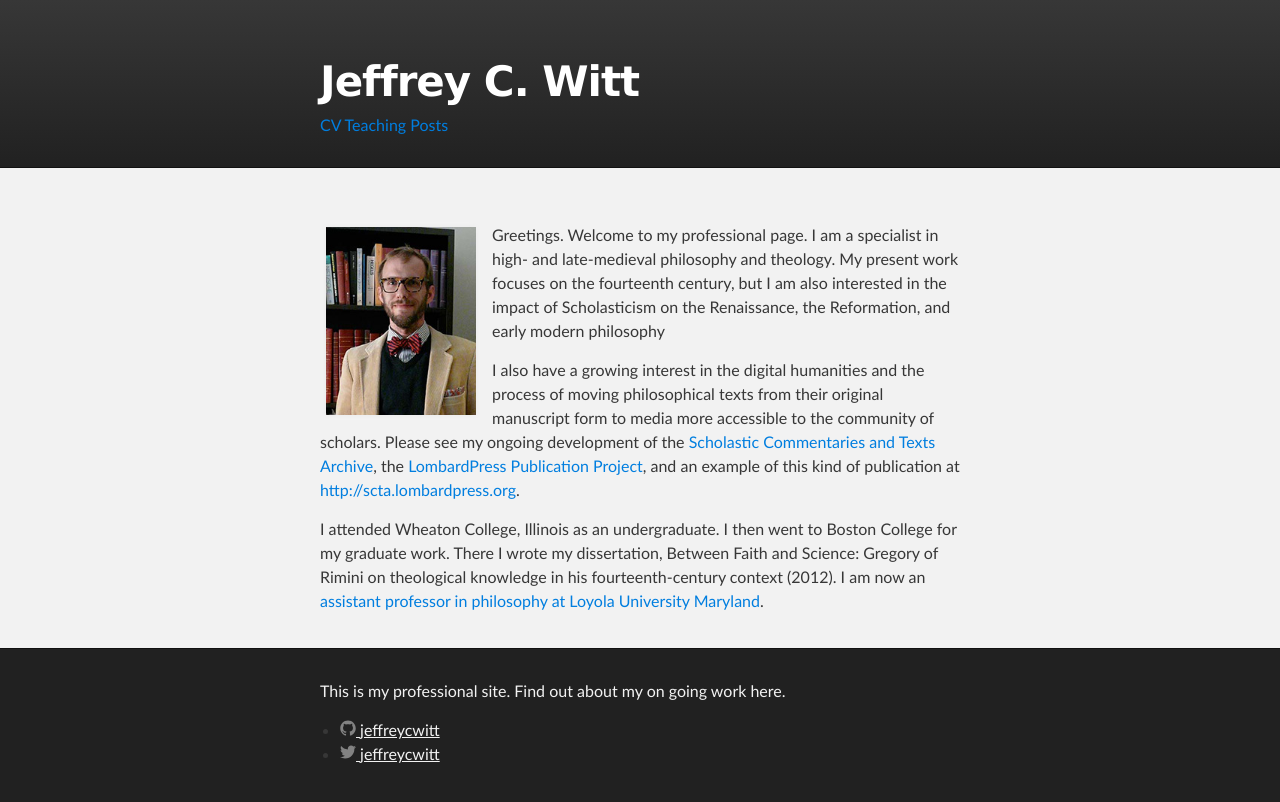
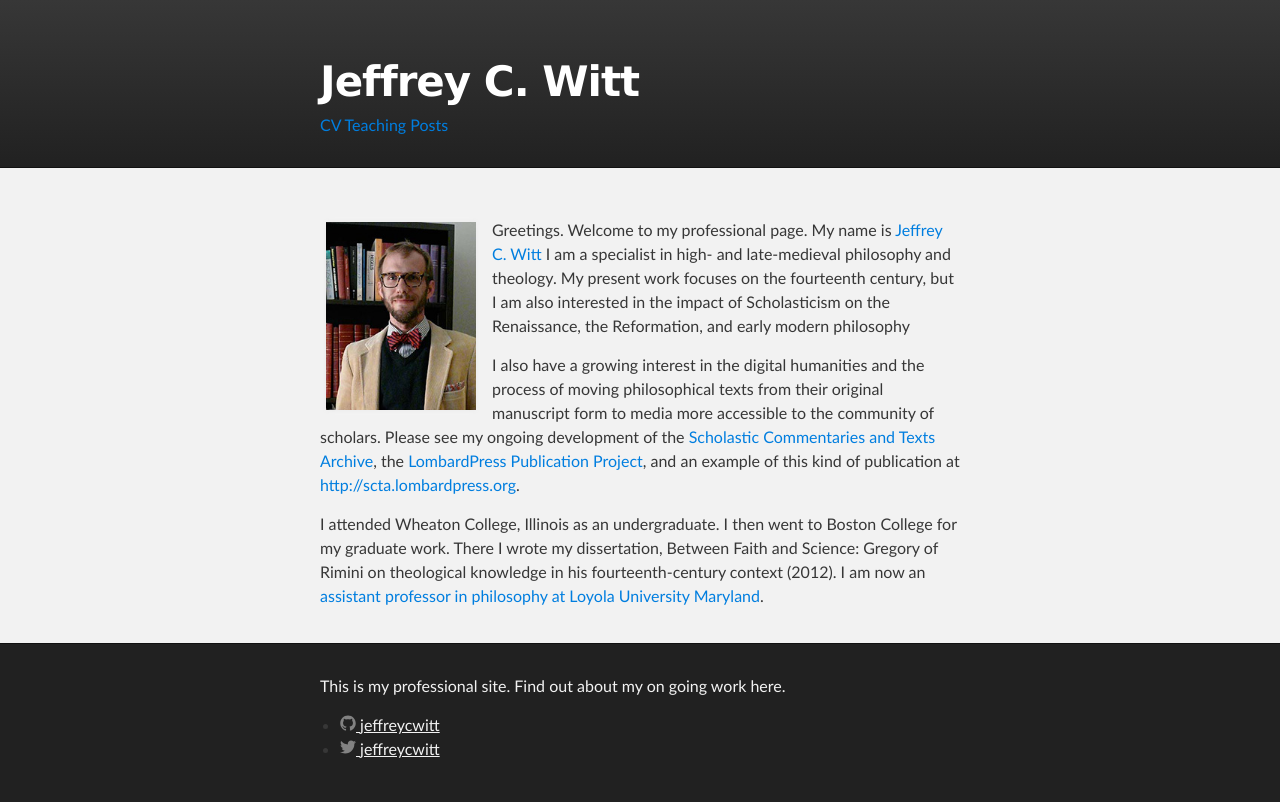
Before and after one commit to jeffreycwitt/jeffreycwitt.github.io, a Jekyll site: the page built from index.md, in a window 1280 px wide. Shown: the top 802 px of the page. Built offline with Jekyll 4.4.1, drawn with Linux system fonts in a browser that asks for light colours.

Commit message:
added rdf prefix and #me profile"

```diff
--- a/_layouts/default.html
+++ b/_layouts/default.html
@@ -12,7 +12,7 @@
     <title>{{ site.title | default: site.github.repository_name }}</title>
   </head>
 
-  <body>
+  <body prefix="rdf: http://www.w3.org/1999/02/22-rdf-syntax-ns# rdfs: http://www.w3.org/2000/01/rdf-schema# owl: http://www.w3.org/2002/07/owl# xsd: http://www.w3.org/2001/XMLSchema# dcterms: http://purl.org/dc/terms/ dctypes: http://purl.org/dc/dcmitype/ foaf: http://xmlns.com/foaf/0.1/ v: http://www.w3.org/2006/vcard/ns# pimspace: http://www.w3.org/ns/pim/space# cc: http://creativecommons.org/ns# skos: http://www.w3.org/2004/02/skos/core# prov: http://www.w3.org/ns/prov# qb: http://purl.org/linked-data/cube# schema: http://schema.org/ rsa: http://www.w3.org/ns/auth/rsa# cert: http://www.w3.org/ns/auth/cert# cal: http://www.w3.org/2002/12/cal/ical# wgs: http://www.w3.org/2003/01/geo/wgs84_pos# org: http://www.w3.org/ns/org# biblio: http://purl.org/net/biblio# bibo: http://purl.org/ontology/bibo/ book: http://purl.org/NET/book/vocab# ov: http://open.vocab.org/terms/ sioc: http://rdfs.org/sioc/ns# doap: http://usefulinc.com/ns/doap# dbr: http://dbpedia.org/resource/ dbp: http://dbpedia.org/property/ sio: http://semanticscience.org/resource/ opmw: http://www.opmw.org/ontology/ deo: http://purl.org/spar/deo/ doco: http://purl.org/spar/doco/ cito: http://purl.org/spar/cito/ fabio: http://purl.org/spar/fabio/ oa: http://www.w3.org/ns/oa# as: https://www.w3.org/ns/activitystreams# ldp: http://www.w3.org/ns/ldp# solid: http://www.w3.org/ns/solid/terms# acl: http://www.w3.org/ns/auth/acl# dio: https://w3id.org/dio#">
 
     <!-- HEADER -->
     <div id="header_wrap" class="outer">
--- a/index.md
+++ b/index.md
@@ -6,9 +6,20 @@
 ---
 
 
-<img rel="foaf:img" src="/assets/images/witt.jpg" alt="Profile Picture" style="float: left; margin: 4px 16px 5px 6px; width: 150px;"/>
-
-Greetings. Welcome to my professional page. I am a specialist in high- and late-medieval philosophy and theology. My present work focuses on the fourteenth century, but I am also interested in the impact of Scholasticism on the Renaissance, the Reformation, and early modern philosophy
+<img rel="foaf:img" src="/assets/images/witt.jpg" alt="Profile Picture" style="float: left; margin: 4px 16px 5px 6px; width: 150px;"/>Greetings. Welcome to my professional page. My name is
+<span about="http://jeffreycwitt.com/#me" id="me" typeof="foaf:Person">
+      <a property="foaf:name rdfs:label" rel="foaf:homepage foaf:made" href="http://jeffreycwitt.com">
+        <span about="http://jeffreycwitt.com/#me">
+          <span property="foaf:givenName">Jeffrey</span> C.
+          <span property="foaf:familyName">Witt</span>
+        </span>
+      </a>
+      <span id="cert" property="cert:key" resource="http://jeffreycwitt.com/#cert" typeof="cert:RSAPublicKey">
+          <meta property="cert:modulus" datatype="xsd:hexBinary" content="" />
+          <meta property="cert:exponent" datatype="xsd:nonNegativeInteger" content="65537" />
+      </span>
+    </span>
+    I am a specialist in high- and late-medieval philosophy and theology. My present work focuses on the fourteenth century, but I am also interested in the impact of Scholasticism on the Renaissance, the Reformation, and early modern philosophy
 
 I also have a growing interest in the digital humanities and the process of moving philosophical texts from their original manuscript form to media more accessible to the community of scholars. Please see my ongoing development of the [Scholastic Commentaries and Texts Archive](http://scta.info), the [LombardPress Publication Project](http://lombardpress.org), and an example of this kind of publication at [http://scta.lombardpress.org](http://scta.lombardpress.org).
 
```
Also changed, not shown: slides/medieval-history-timeline.html (+10 -0 lines).
